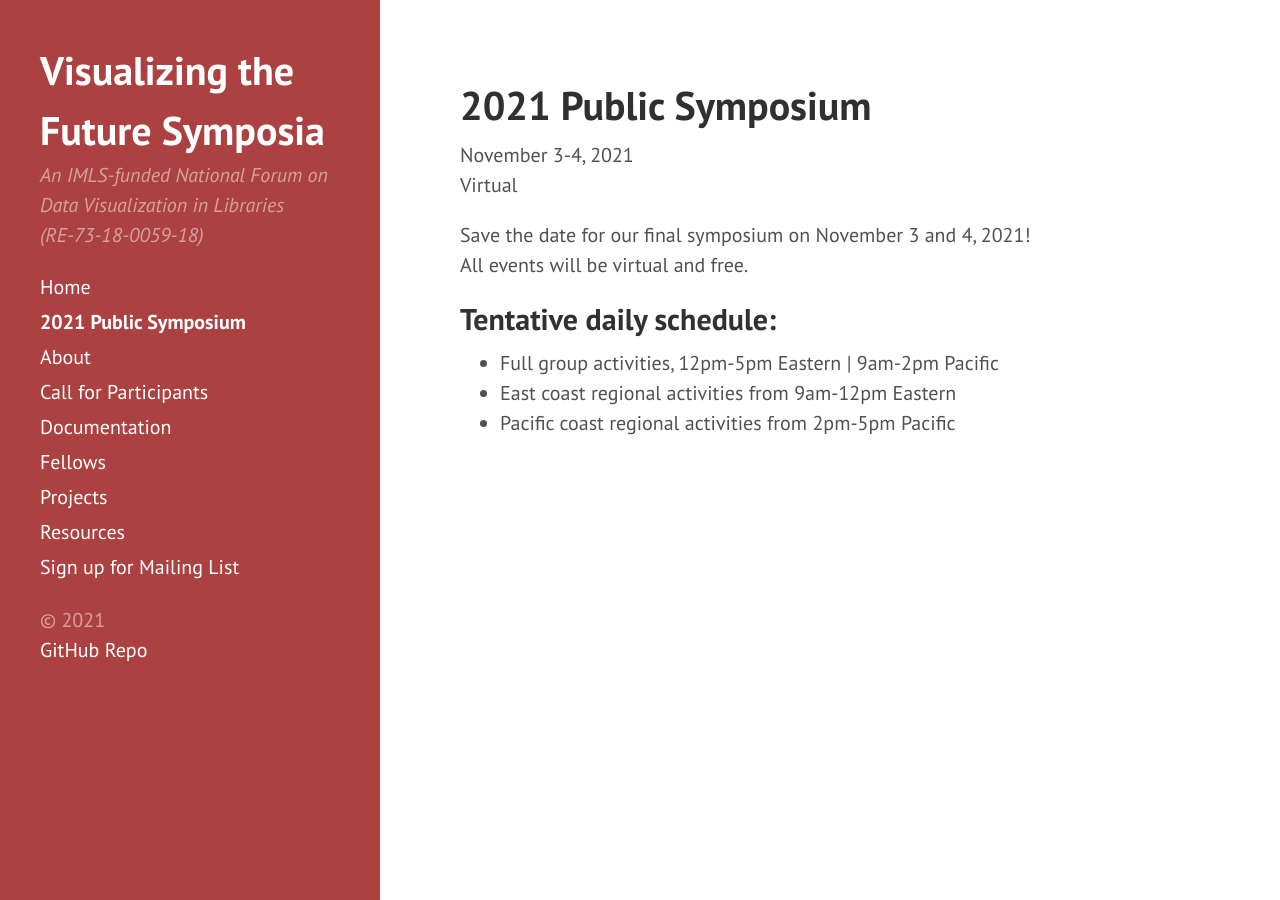
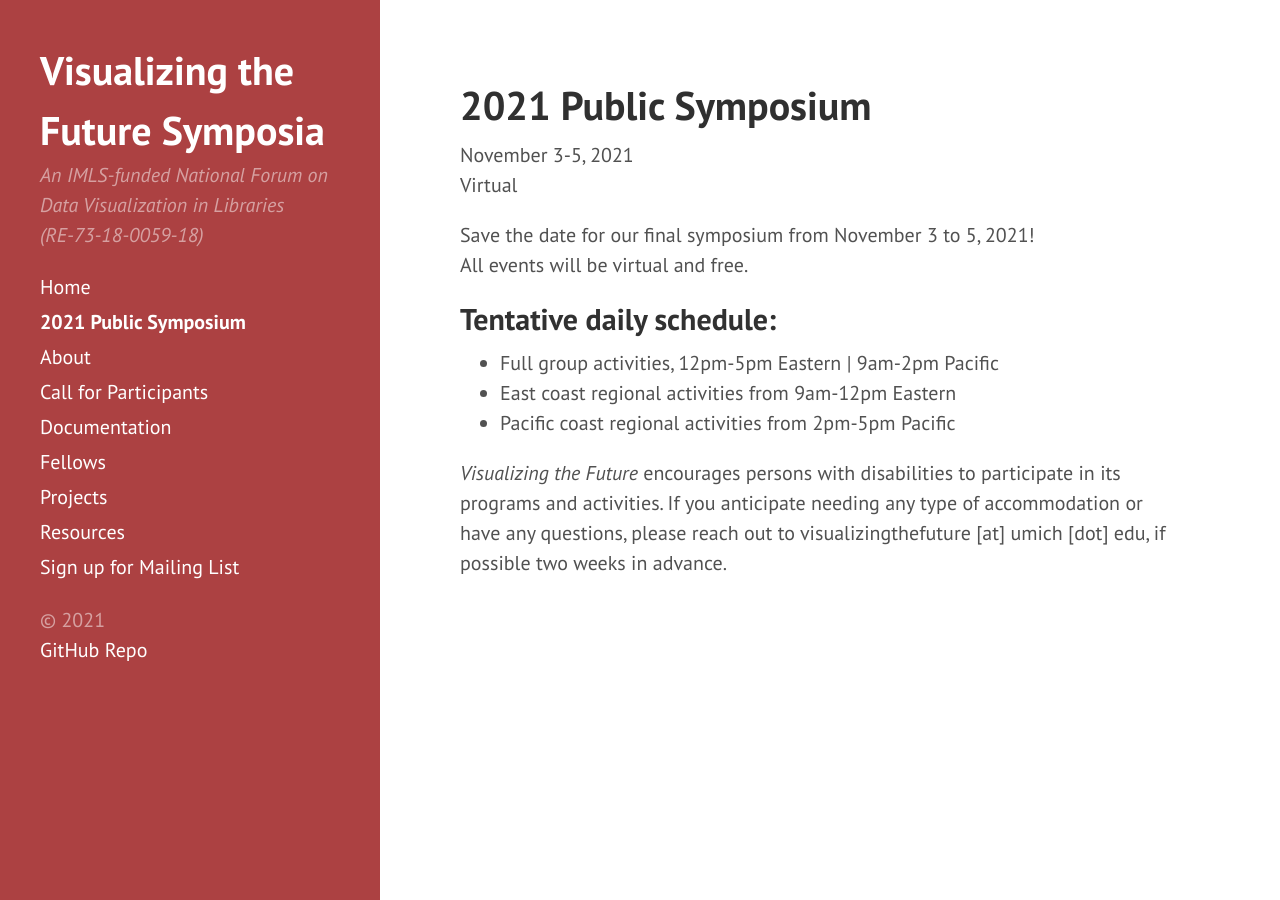
Before and after one commit to visualizingthefuture/visualizingthefuture.github.io, a Jekyll site: the page built from symposium.md, in a window 1280 px wide. Built offline with Jekyll 4.4.1, drawn with Linux system fonts in a browser that asks for light colours.

Commit message:
adding accommodations statement

```diff
--- a/symposium.md
+++ b/symposium.md
@@ -3,13 +3,15 @@
 title: 2021 Public Symposium
 ---
 
-November 3-4, 2021
+November 3-5, 2021
 Virtual
 
-Save the date for our final symposium on November 3 and 4, 2021!
+Save the date for our final symposium from November 3 to 5, 2021!
 All events will be virtual and free.
 
 ## Tentative daily schedule:
 - Full group activities, 12pm-5pm Eastern \| 9am-2pm Pacific
 - East coast regional activities from 9am-12pm Eastern
 - Pacific coast regional activities from 2pm-5pm Pacific
+
+*Visualizing the Future* encourages persons with disabilities to participate in its programs and activities. If you anticipate needing any type of accommodation or have any questions, please reach out to visualizingthefuture [at] umich [dot] edu, if possible two weeks in advance.
```
